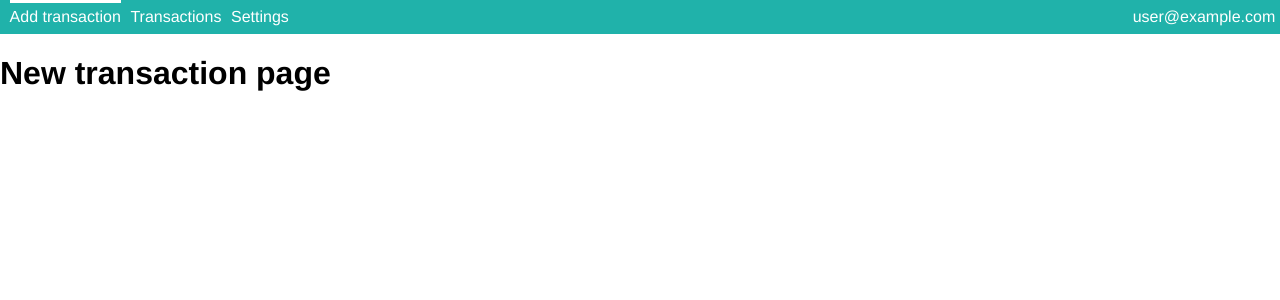
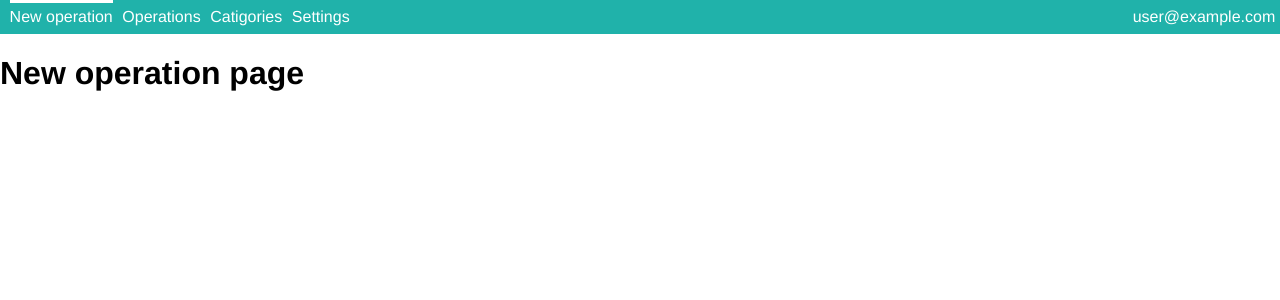
Before and after one commit to DmtrBrsn/fff-finance, a React (Vite) app: page / in a window 1280 px wide. Shown: the top 300 px of the page. Built offline with nearby package versions, Linux system fonts and the light colour scheme; no server answers; sample sign-in values are in the browser's storage.

Commit message:
categories

```diff
--- /dev/null
+++ b/src/common/doc-types.ts
@@ -0,0 +1,5 @@
+type CategoryDoc = {
+  id: string
+  name: string
+  isIncome: boolean
+}
--- a/src/components/add-transaction.tsx
+++ /dev/null
@@ -1,3 +0,0 @@
-export const AddTransaction = () => {
-  return <h1>New transaction page</h1>
-}
--- /dev/null
+++ b/src/components/categories.tsx
@@ -0,0 +1,39 @@
+import { useState, useEffect } from 'react'
+import { db } from "../firebase";
+import { getDocs, collection } from 'firebase/firestore';
+
+export const Categories = () => {
+  const [categories, setCategories] = useState<CategoryDoc[]>([])
+
+  const categoriesCollectionRef = collection(db, 'categories')
+
+  useEffect(() => {
+    const getCollections = async () => {
+      try {
+        const data = await getDocs(categoriesCollectionRef)
+        const filtered: CategoryDoc[] = data.docs.map(doc=> {
+          const { name, isIncome } = doc.data()
+
+          return {
+            id: doc.id,
+            name,
+            isIncome,
+          }
+        })
+        setCategories(filtered)
+      }
+      catch(err) {
+        console.log(err)
+      }
+    }
+    getCollections()
+  }, [])
+
+  return (
+    <>
+      <ul>
+        {categories.map(cat => <li key={cat.id}>{cat.name}</li>)}
+      </ul>
+    </>
+  )
+}
--- a/src/components/nav.tsx
+++ b/src/components/nav.tsx
@@ -9,8 +9,9 @@ export const Nav = () => {
       {
         currentUser ?
           <>
-            <NavLink to="/">Add transaction</NavLink>
-            <NavLink to="/transactions">Transactions</NavLink>
+            <NavLink to="/">New operation</NavLink>
+            <NavLink to="/operations">Operations</NavLink>
+            <NavLink to="/categories">Catigories</NavLink>
             <NavLink to="/settings">Settings</NavLink>
           </>
           :
--- /dev/null
+++ b/src/components/new-operation.tsx
@@ -0,0 +1,3 @@
+export const NewOperation = () => {
+  return <h1>New operation page</h1>
+}
--- a/src/components/router.tsx
+++ b/src/components/router.tsx
@@ -2,10 +2,11 @@ import { Route, Routes } from 'react-router-dom'
 import { SignupPage } from './pages/signup-page'
 import { LoginPage } from './pages/login-page'
 import { NotFound } from './pages/not-found'
-import { AddTransaction } from './add-transaction'
+import { NewOperation } from './new-operation'
 import { useAuth } from '../contexts/auth-context'
 import { Settings } from './settings'
 import { PasswordResetPage } from './pages/password-reset-page'
+import { Categories } from './categories'
 
 export const Router = () => {
   const { currentUser } = useAuth()
@@ -25,8 +26,9 @@ export const Router = () => {
   const LoggedInRouter = () => {
     return (
       <Routes>
-        <Route path="/" element={<AddTransaction />} />
-        <Route path="/transactions" element={<h1>transactions</h1>} />
+        <Route path="/" element={<NewOperation />} />
+        <Route path="/operations" element={<h1>operations</h1>} />
+        <Route path="/categories" element={<Categories/>} />
         <Route path="/settings" element={<Settings/>} />
         <Route path="*" element={<NotFound />} />
       </Routes>
--- a/src/firebase.ts
+++ b/src/firebase.ts
@@ -1,6 +1,7 @@
 import { initializeApp } from "firebase/app"
 // import { getAnalytics } from "firebase/analytics"
 import { getAuth } from "firebase/auth"
+import { getFirestore } from 'firebase/firestore'
 
 const firebaseConfig = {
   apiKey: import.meta.env.VITE_API_KEY,
@@ -16,5 +17,6 @@ const firebaseConfig = {
 const app = initializeApp(firebaseConfig)
 export const auth = getAuth(app)
 // const analytics = getAnalytics(app)
+export const db = getFirestore(app)
 
 export default app
```
